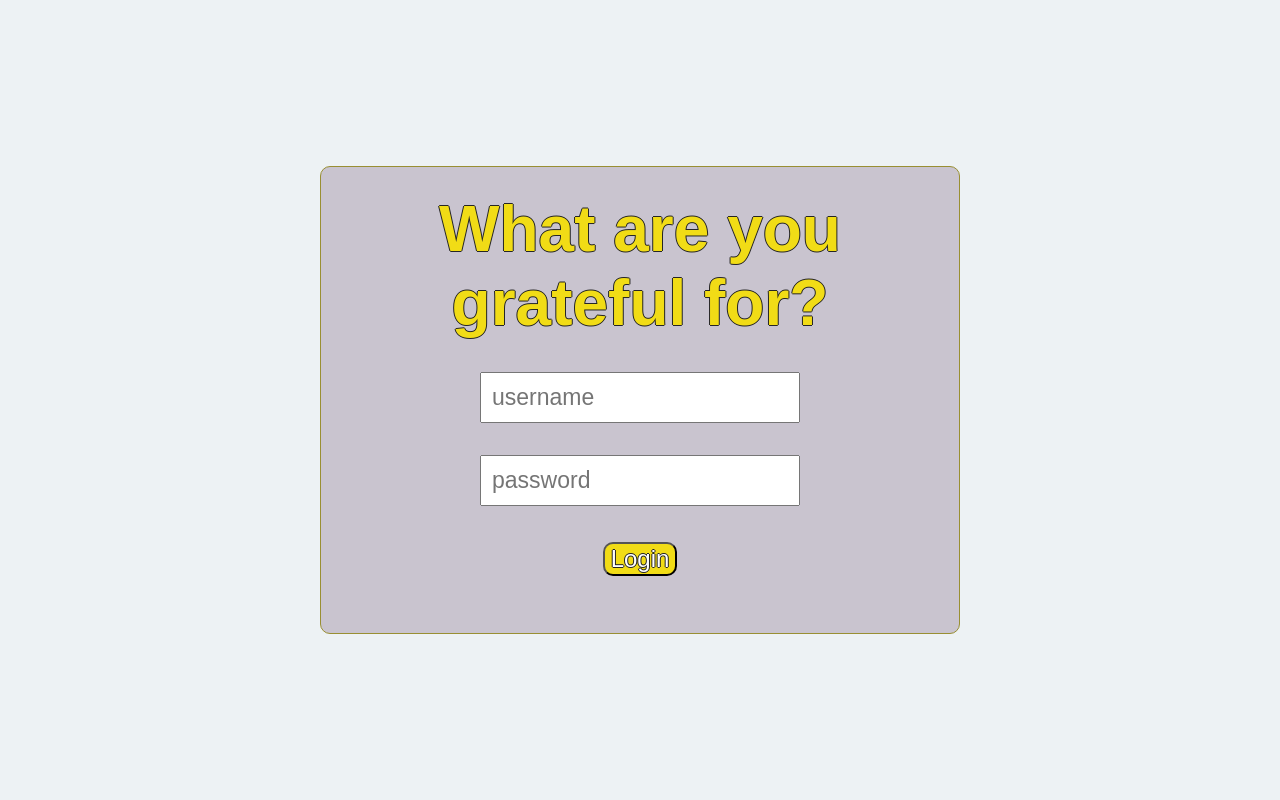
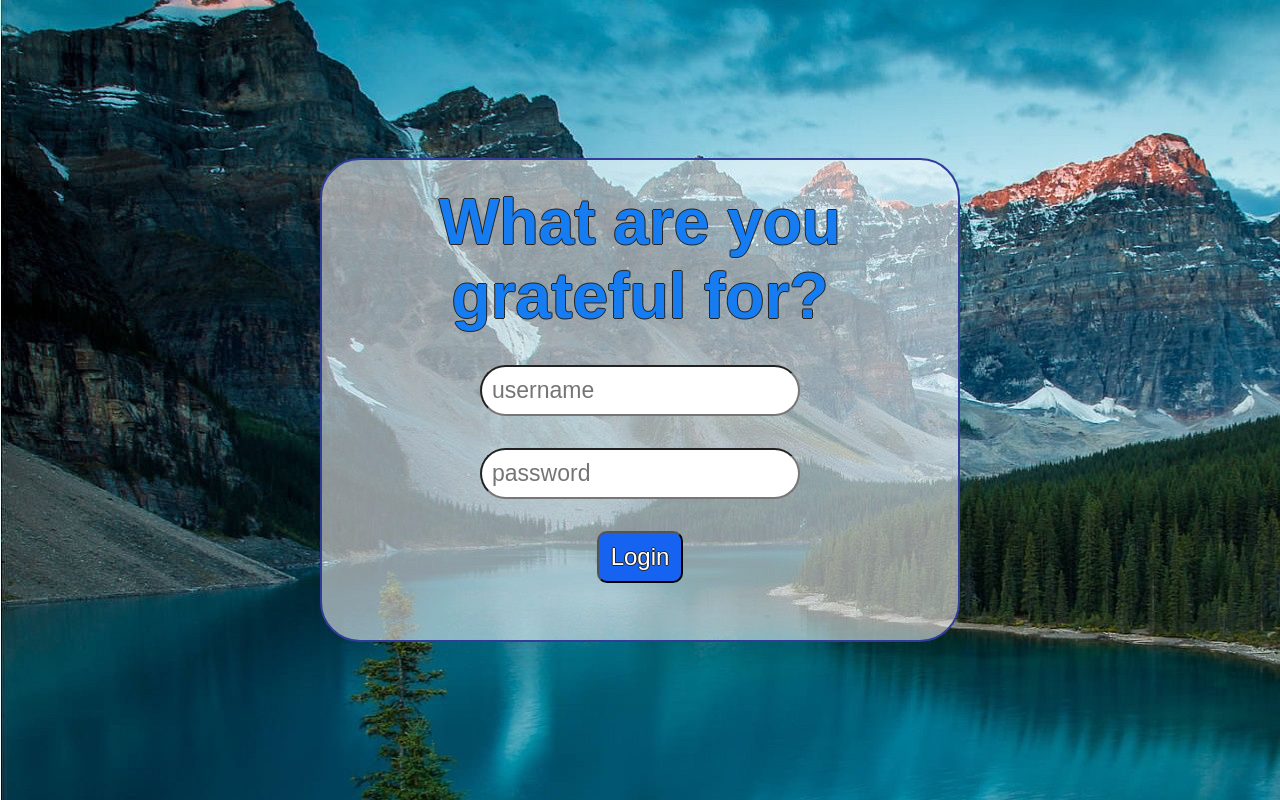
Before and after one commit to CoopGod/Gr8fulness, a Flask app: page / in a window 1280 px wide. Run offline with Flask 2, Linux system fonts and the light colour scheme; parts of the project's set-up code (start-up, migrations or seed data) failed here and were passed over.

Commit message:
Added background

```diff
--- a/static/style.css
+++ b/static/style.css
@@ -2,7 +2,7 @@
 .title,
 .subtitle {
   text-align: center;
-  color: #f1dc16;
+  color: #167cf1;
   font-family: 'Nunito', sans-serif;
   margin-bottom: 0;
   margin-top: 0;
@@ -11,7 +11,9 @@
 
 /* BODY */
 body {
-  background-color: #edf2f4;
+  background-image: url("media/mountain.jpg");
+  background-repeat: no-repeat;
+  width: 100%;
   font-family: 'Nunito', sans-serif;
   color: #2b2d42;
   font-size: 4vh;
@@ -25,21 +27,23 @@ body {
   left: 50%;
   transform: translate(-50%, -50%);
   padding: 25px;
-  border: solid #998f32 1px;
-  background-color: rgb(201, 196, 207);
-  border-radius: 10px;
+  border: solid #323c99 2px;
+  background-color: rgba(254, 254, 255, 0.555);
+  border-radius: 40px;
 }
 
 
 .input-text {
   font-size: 23px;
   padding: 10px;
+  border-radius: 30px;
 }
 
 .submit {
+  padding: 10px 12px;
   width: fit-content;
   border-radius: 10px;
-  background-color: #f1dc16;
+  background-color: #1663f1;
   color: rgb(255, 255, 255);
   text-shadow: -1px 0 rgb(37, 37, 37), 0 1px rgb(37, 37, 37), 1px 0 rgb(37, 37, 37), 0 -1px rgb(37, 37, 37);
   font-size: 3vh;
```
Also changed, not shown: static/media/mountain.jpg (added).
